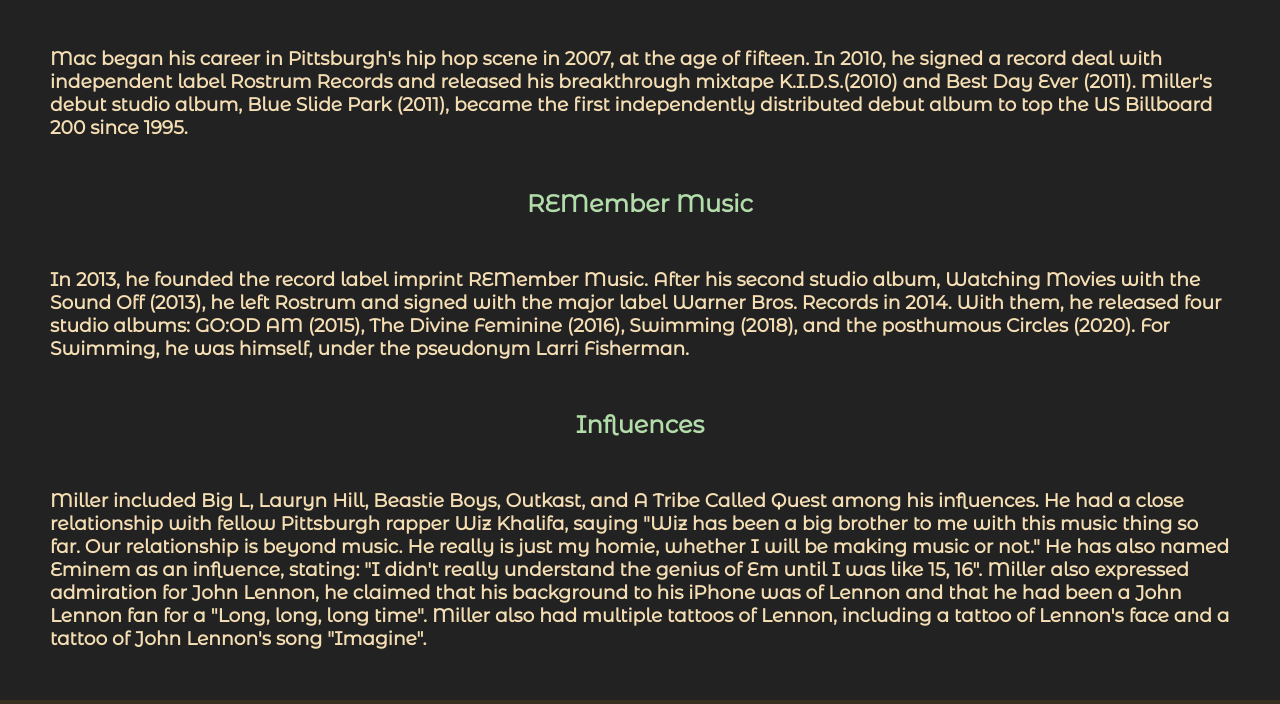
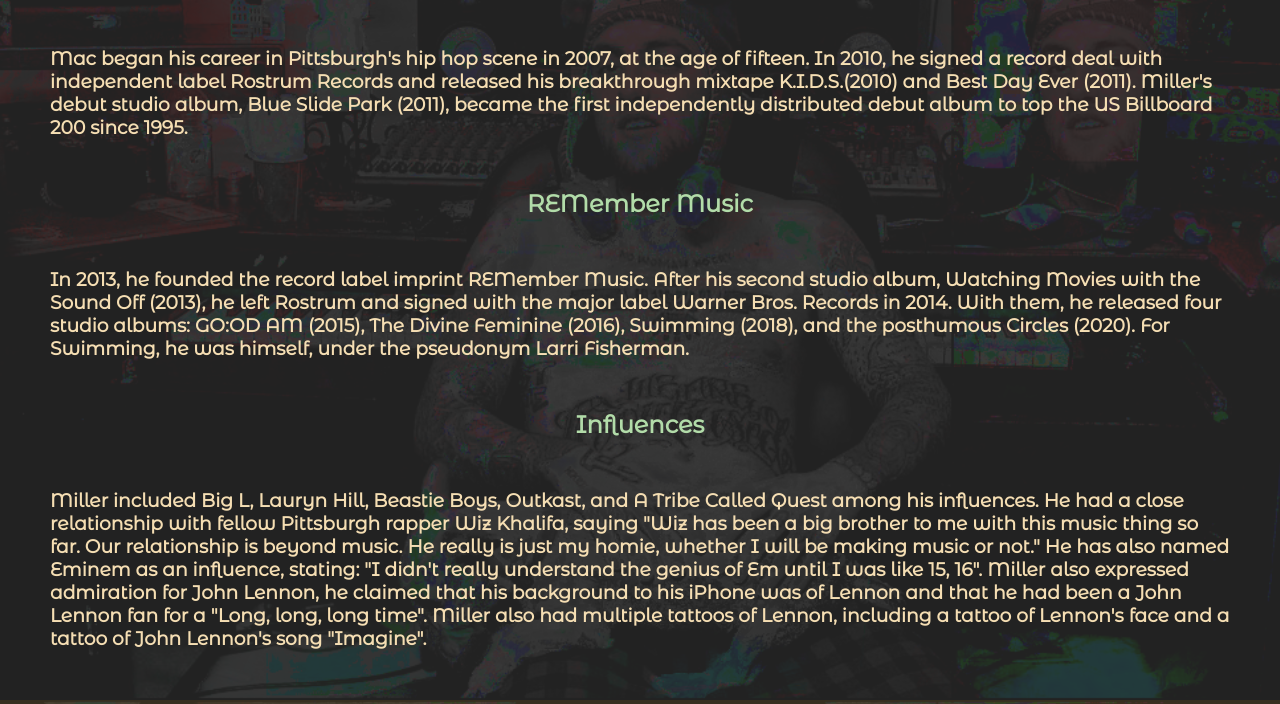
Before and after one commit to dopezinho/Mac-Miller-Tribute, a plain HTML site: page index.html in a window 1280 px wide. Shown: the part 102-806 px from the top of the page. Drawn offline with Linux system fonts and the light colour scheme.

Commit message:
agoravai

```diff
--- a/style.css
+++ b/style.css
@@ -85,7 +85,7 @@
 
 body {
   height: 100vh;
-  background-image: url(../home/add/mac.png);
+  background-image: url(add/mac.png);
   background-position: top center;
   background-size: cover;
   background-repeat: no-repeat;
```
